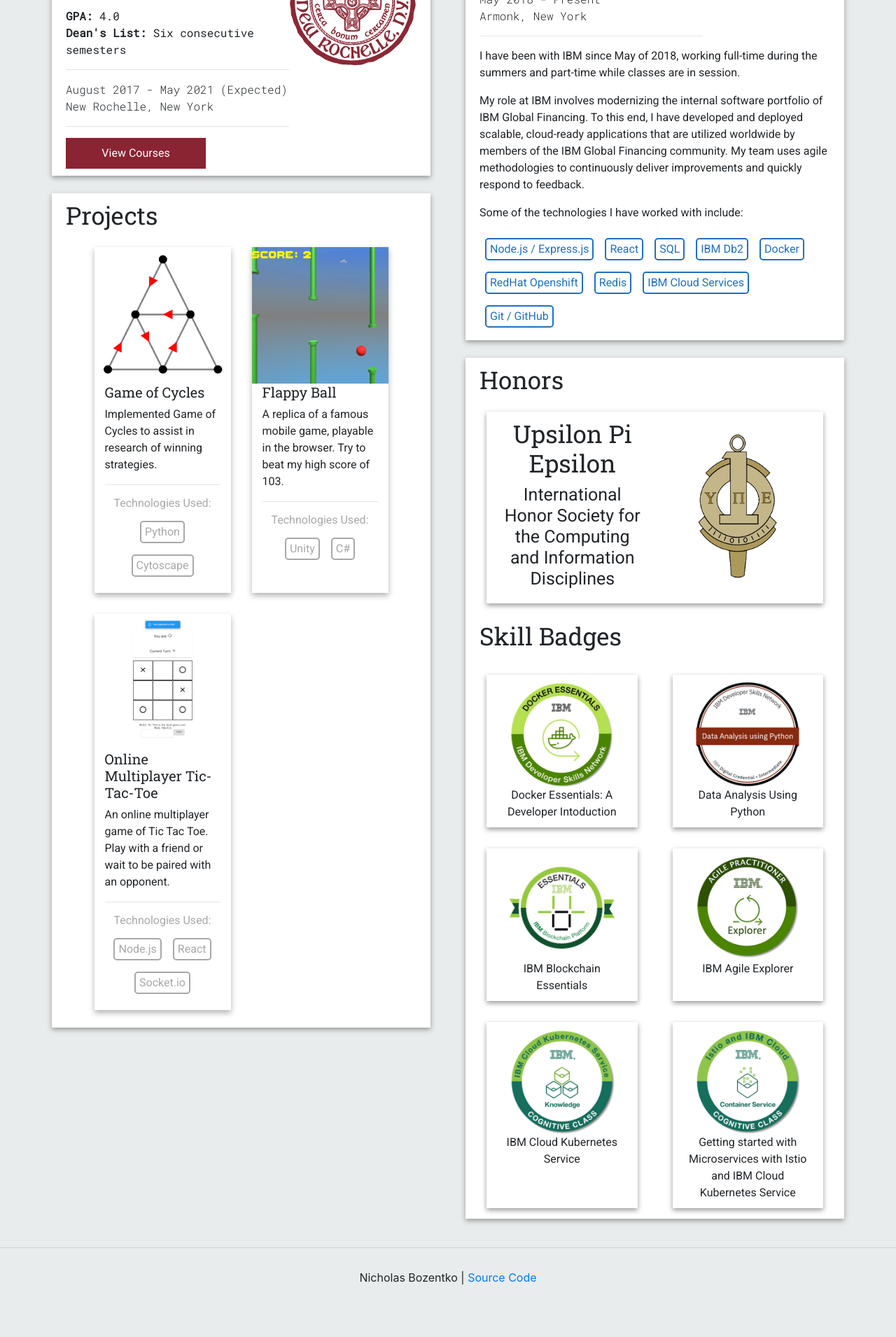
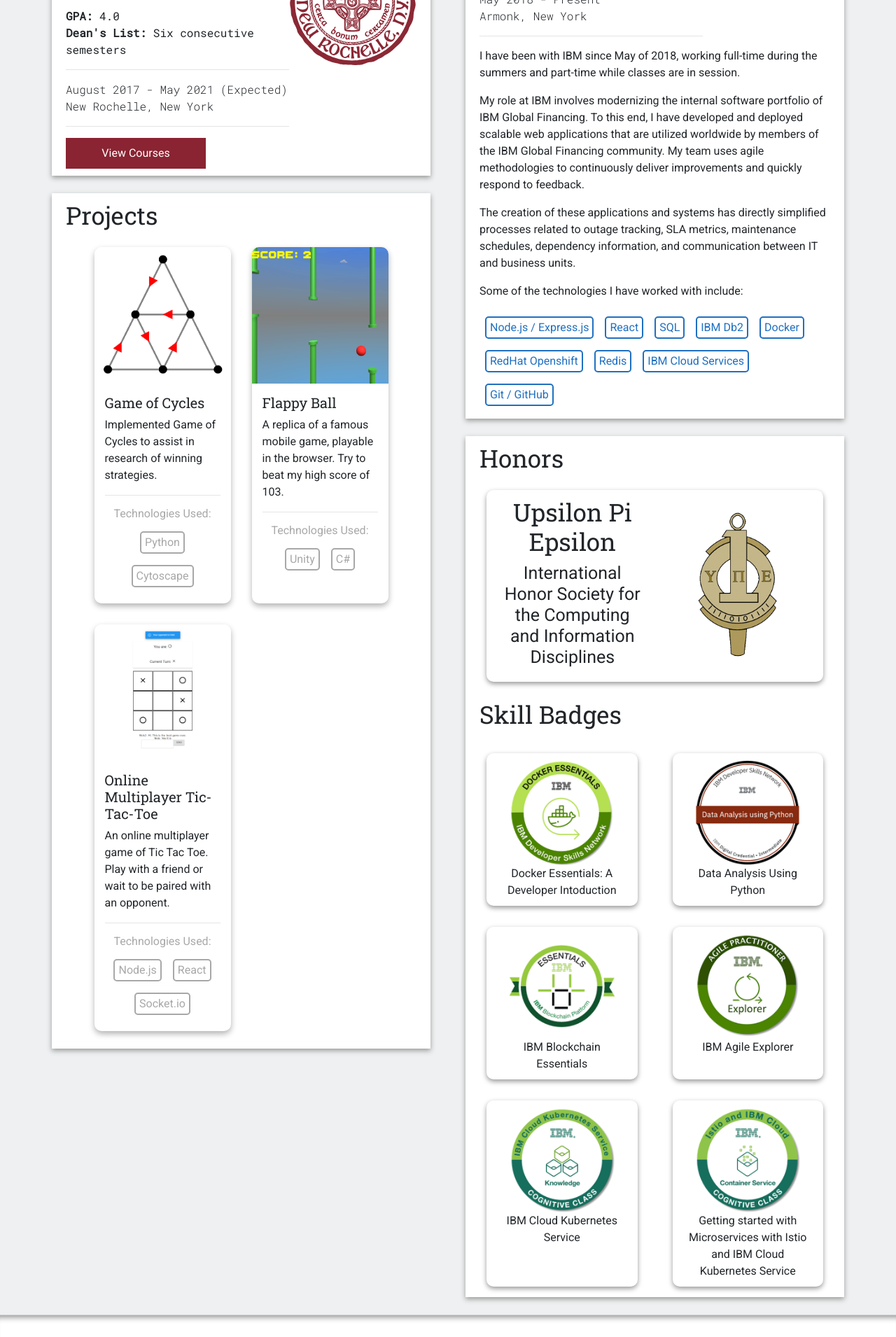
Before and after one commit to nickbozentko/nicholas-bozentko, a React app: page / in a window 1280 px wide. Shown: the part 360-2270 px from the top of the page at 70% size. Built offline with nearby package versions, Linux system fonts and the light colour scheme.

Commit message:
Changed bg color. Rounded inner panels. Shadow on footer

```diff
--- a/src/client/Home/CredentialsPanel.jsx
+++ b/src/client/Home/CredentialsPanel.jsx
@@ -24,7 +24,7 @@
         <Panel className="home-half-panel">
             <h2>Honors</h2>
 
-            <Panel>
+            <Panel style={{ borderRadius: '10px' }}>
                 <Row>
                     <Col style={{ textAlign: 'center' }}>
                         <div style={{ height: '100%', display: 'flex' }}>
@@ -64,7 +64,7 @@
                     sm
                     style={{ display: 'flex', flexDirection: 'column' }}
                 >
-                    <Panel style={{ flex: '1', marginBottom: '5px' }}>
+                    <Panel style={{ flex: '1', marginBottom: '5px', borderRadius: '10px' }}>
                         <img
                             src={dockerBadgeImg}
                             style={{ margin: 'auto', display: 'block', cursor: 'pointer', height: '150px' }}
@@ -77,7 +77,7 @@
                     sm
                     style={{ display: 'flex', flexDirection: 'column' }}
                 >
-                    <Panel style={{ flex: '1', marginBottom: '5px' }}>
+                    <Panel style={{ flex: '1', marginBottom: '5px', borderRadius: '10px' }}>
                         <img
                             src={dataPyBadgeImg}
                             style={{ margin: 'auto', display: 'block', cursor: 'pointer', height: '150px' }}
@@ -93,7 +93,7 @@
                     sm
                     style={{ display: 'flex', flexDirection: 'column' }}
                 >
-                    <Panel style={{ flex: '1', marginBottom: '5px' }}>
+                    <Panel style={{ flex: '1', marginBottom: '5px', borderRadius: '10px' }}>
                         <img
                             src={blockchainBadgeImg}
                             style={{ margin: 'auto', display: 'block', cursor: 'pointer', height: '150px' }}
@@ -106,7 +106,7 @@
                     sm
                     style={{ display: 'flex', flexDirection: 'column' }}
                 >
-                    <Panel style={{ flex: '1', marginBottom: '5px' }}>
+                    <Panel style={{ flex: '1', marginBottom: '5px', borderRadius: '10px' }}>
                         <img
                             src={agileBadgeImg}
                             style={{ margin: 'auto', display: 'block', cursor: 'pointer', height: '150px' }}
@@ -122,7 +122,7 @@
                     sm
                     style={{ display: 'flex', flexDirection: 'column' }}
                 >
-                    <Panel style={{ flex: '1', marginBottom: '5px' }}>
+                    <Panel style={{ flex: '1', marginBottom: '5px', borderRadius: '10px' }}>
                         <img
                             src={kubeBadgeImg}
                             style={{ margin: 'auto', display: 'block', cursor: 'pointer', height: '150px' }}
@@ -135,7 +135,7 @@
                     sm
                     style={{ display: 'flex', flexDirection: 'column' }}
                 >
-                    <Panel style={{ flex: '1', marginBottom: '5px' }}>
+                    <Panel style={{ flex: '1', marginBottom: '5px', borderRadius: '10px' }}>
                         <img
                             src={istioBadgeImg}
                             style={{ margin: 'auto', display: 'block', cursor: 'pointer', height: '150px' }}
--- a/src/client/Home/Home.css
+++ b/src/client/Home/Home.css
@@ -1,7 +1,14 @@
 /* Home.css */
 
+/*
+#eef0f1 - Original Darker Gray
+#fffaf0 - Cream off white
+#f8f8ff - Purple-ish tint
+#f5f5f5 = "White smoke"
+*/
+
 body {
-    background-color: #e9ecec;
+    background-color: #eef0f1;
 }
 
 .home-page h1,
--- a/src/client/Home/Home.jsx
+++ b/src/client/Home/Home.jsx
@@ -53,13 +53,15 @@
 
             </div>
 
-            <hr />
-
             <div
                 style={{
                     textAlign: 'center',
-                    marginTop: '30px',
-                    marginBottom: '60px'
+                    paddingTop: '30px',
+                    paddingBottom: '60px',
+                    backgroundColor: 'white',
+                    borderTop: '1px solid lightgray',
+                    paddingTop: '30px',
+                    boxShadow: 'inset 0px 10px 10px -8px gray'
                 }}
             >
                 Nicholas Bozentko | <a href="https://github.com/nickbozentko/nicholas-bozentko" target="_blank">Source Code</a>
--- a/src/client/Home/WorkExperiencePanel.jsx
+++ b/src/client/Home/WorkExperiencePanel.jsx
@@ -43,8 +43,11 @@
             </p>
             <p>
                 My role at IBM involves modernizing the internal software portfolio of IBM Global Financing.
-                To this end, I have developed and deployed scalable, cloud-ready applications that are utilized worldwide by members of the IBM Global Financing community.
+                To this end, I have developed and deployed scalable web applications that are utilized worldwide by members of the IBM Global Financing community.
                 My team uses agile methodologies to continuously deliver improvements and quickly respond to feedback.
+            </p>
+            <p>
+                The creation of these applications and systems has directly simplified processes related to outage tracking, SLA metrics, maintenance schedules, dependency information, and communication between IT and business units.
             </p>
             <p>
                 Some of the technologies I have worked with include:
--- a/src/client/general/MediaCard.css
+++ b/src/client/general/MediaCard.css
@@ -9,7 +9,9 @@
   box-shadow: 0 6px 12px rgba(0, 0, 0, 0.6);
 }
 
-.media-card-img-div {
+/* This is the shadow div over the image */
+
+/* .media-card-img-div {
   position: relative;
   float: left;
   box-shadow: inset 0px -7px 9px -7px black;
@@ -19,8 +21,8 @@
 .media-card-img-div .media-card-img {
   display: block;
   position: relative;
-  /* z-index: -1; */
-}
+  /* z-index: -1;
+} */
 
 .outer {
   position: relative;
--- a/src/client/general/MediaCard.jsx
+++ b/src/client/general/MediaCard.jsx
@@ -19,7 +19,7 @@
     return(
         <div
             className="outer"
-            style={{ margin: '15px' }}
+            style={{ margin: '15px', borderRadius: '10px' }}
             onMouseEnter={handleHover}
             onMouseLeave={handleUnhover}
         >
@@ -32,7 +32,7 @@
                         className="media-card-img"
                         src={imgSrc}
                         alt="Image"
-                        style={{ width: '100%' }}
+                        style={{ width: '100%', borderTopLeftRadius: '10px', borderTopRightRadius: '10px' }}
                     />
                 </div>
 
```
